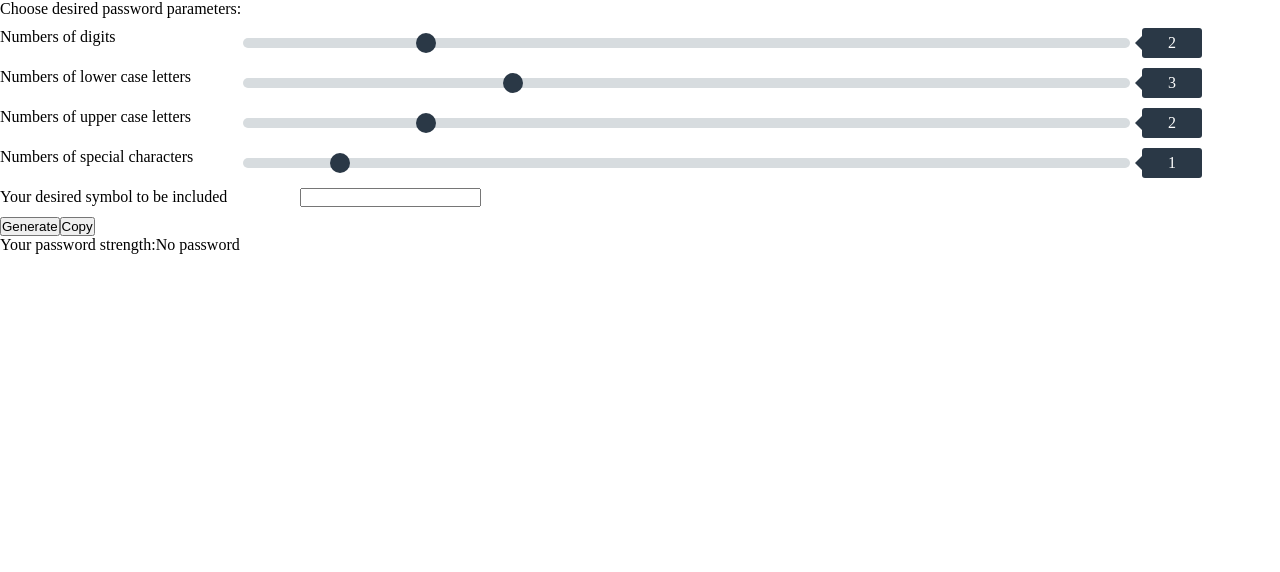
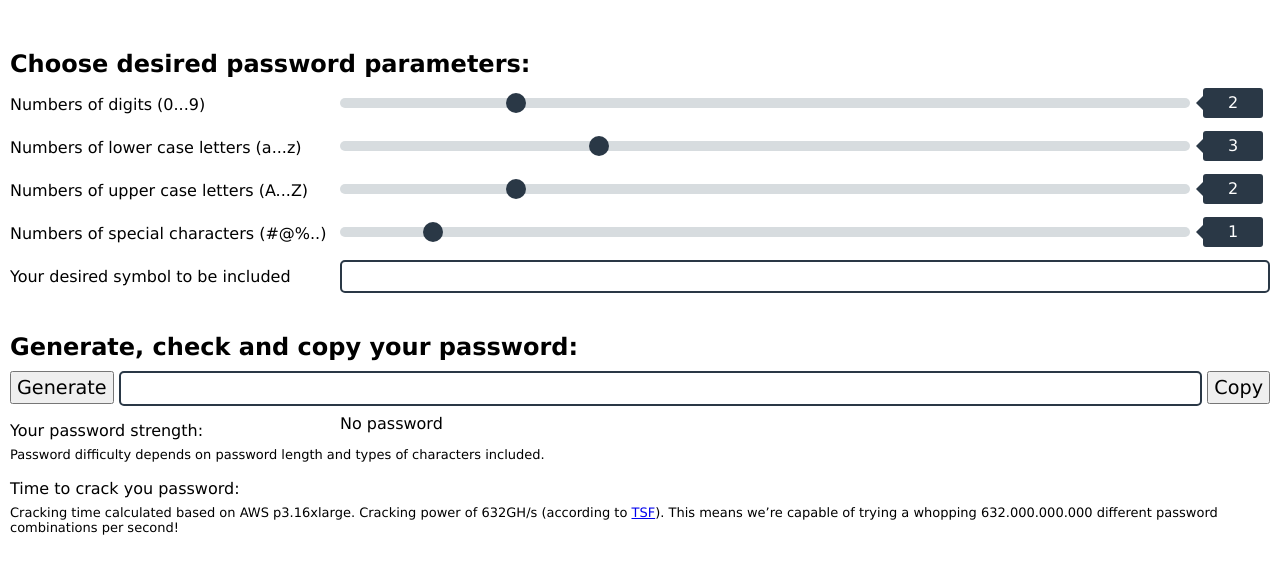
Before and after one commit to nevtemu/password, a plain HTML site: page index.html in a window 1280 px wide. Drawn offline with Linux system fonts and the light colour scheme.

Commit message:
Changed styles

```diff
--- a/index.html
+++ b/index.html
@@ -13,7 +13,7 @@
     <div class="heading">Choose desired password parameters:</div>
     <!-- Numbers -->
     <div class="row">
-      <div class="label">Numbers of digits</div>
+      <div class="label">Numbers of digits (0...9)</div>
       <div class="slider">
         <input class="sliderRange" id="number" name="rangeInput" type="range" value="2" min="0" max="10">
         <span class="sliderValue" id="numberValue">0</span>
@@ -21,7 +21,7 @@
     </div>
     <!-- lower letters -->
     <div class="row">
-      <div class="label">Numbers of lower case letters</div>
+      <div class="label">Numbers of lower case letters (a...z)</div>
       <div class="slider">
         <input class="sliderRange" id="lowerCase" name="rangeInput" type="range" value="3" min="0" max="10">
         <span class="sliderValue" id="lowerCaseValue">0</span>
@@ -29,7 +29,7 @@
     </div>
     <!-- upper letters -->
     <div class="row">
-      <div class="label">Numbers of upper case letters</div>
+      <div class="label">Numbers of upper case letters (A...Z)</div>
       <div class="slider">
         <input class="sliderRange" id="upperCase" name="rangeInput" type="range" value="2" min="0" max="10">
         <span class="sliderValue" id="upperCaseValue">0</span>
@@ -37,7 +37,7 @@
     </div>
     <!-- special characters -->
     <div class="row">
-      <div class="label">Numbers of special characters</div>
+      <div class="label">Numbers of special characters (#@%..)</div>
       <div class="slider">
         <input class="sliderRange" id="special" name="rangeInput" type="range" value="1" min="0" max="10">
         <span class="sliderValue" id="specialValue">0</span>
@@ -48,14 +48,23 @@
       <div class="label">Your desired symbol to be included</div>
       <input type="text" name="own" id="own">
     </div>
-
+    <!-- Output -->
+    <div class="heading">Generate, check and copy your password:</div>
     <div class="row">
-      <input type="button" value="Generate" onclick="generate()">
+      <input type="button" class="button" value="Generate" onclick="generate()">
       <div class="output" id="output">
-      </div><input type="button" value="Copy" onclick="copy()">
+      </div><input type="button" class="button" value="Copy" onclick="copy()">
     </div>
-
-    <div class="strength"><span>Your password strength:</span><span id="strength">No password</span></div>
+    <div class="row">
+      <div class="label">Your password strength:</div>
+      <div id="strength">No password</div>
+    </div>
+    <div class="exp">Password difficulty depends on password length and types of characters included.</div>
+    <div class="row">
+      <div class="label">Time to crack you password:</div>
+      <div id="time"></div>
+    </div>
+    <div class="exp">Cracking time calculated based on AWS p3.16xlarge. Cracking power of 632GH/s (according to <a href="https://www.thesecurityfactory.be/password-cracking-speed/">TSF</a>). This means we’re capable of trying a whopping 632.000.000.000 different password combinations per second!</div>
 
 </body>
 </html>
--- a/script.js
+++ b/script.js
@@ -1,5 +1,6 @@
 const password = document.querySelector("#output");
 const strength = document.querySelector("#strength");
+const timeToCrack = document.querySelector("#time");
 function generateRandom (what, howMany) {
     let out = "";
     let charLength, charPosition;
@@ -84,9 +85,11 @@ for (let field of range){
 function calculateDifficulty (pass){
     const passLength = pass.length;
     let passChar = 0;
+    // const numberTest = RegExp("^(?=.*\d)");
     const numberTest = RegExp("^(?=.*[0-9])");
     const lowerCaseTest = RegExp("^(?=.*[a-z])");
     const upperCaseTest = RegExp("^(?=.*[A-Z])");
+    // const specialTest = RegExp("^(?=.*[\W])"); // all non-word characters (alphanumeric and underscore)
     const specialTest = RegExp("^(?=.*[!@#%\-\/\;\:\>\<\=\_\`\~\"\|\{\}\$\?\^\*\+\.\&\'\,])");
     if (numberTest.test(pass)){passChar+=10};
     if (lowerCaseTest.test(pass)){passChar+=25};
@@ -97,5 +100,6 @@ function calculateDifficulty (pass){
     let timeToSolve = Number(combinations/CRACKING_POWER); //in seconds
     let difficulty = timeToSolve > 0 ? (timeToSolve > 60? ( timeToSolve > 3600 ? (timeToSolve > 86400 ? (timeToSolve > 31536000? `${Math.ceil(timeToSolve/31536000)} years`: `${Math.ceil(timeToSolve/86400)} days`): `${Math.ceil(timeToSolve/3600)} hrs`): `${Math.ceil(timeToSolve/60)} min`): `${Math.ceil(timeToSolve)} sec`) : `instant`;
     // let timeToSolve = new Date(Number(combinations/CRACKING_POWER) * 1000).toISOString();
-    console.log(difficulty);
+    // console.log(difficulty);
+    timeToCrack.innerHTML = difficulty;
 }
--- a/style.css
+++ b/style.css
@@ -1,9 +1,21 @@
 *{
   padding: 0;
   margin: 0;
+  font-family: Verdana, Geneva, Tahoma, sans-serif;
+}
+body {
+  padding: 10px;
 }
 *, *:before, *:after {
   box-sizing: border-box;
+}
+.label{
+
+}
+.heading{
+font-size: x-large;
+font-weight: 600;
+margin-top: 40px;
 }
 .strong{
     color:green;
@@ -21,16 +33,27 @@
 display:flex;
 flex-direction:row;
 margin-top: 10px;
+height: 33px;
 }
 .label{
-  width:300px;
+  width:330px;
+  display:flex;
+  align-items: center;
 }
-.slider {
-  width: 100%;
+#own{
+  font-size: larger;
+  padding: 2px;
+  text-align: center;
+  letter-spacing: 2px;
+  border-radius: 5px;
+  border: 2px solid #2a3846;
+}
+.slider, #own {
+  width: calc(100% - 330px);
 }
 .sliderRange {
   -webkit-appearance: none;
-  width: calc(100% - (150px));
+  width: calc(100% - (80px));
   height: 10px;
   border-radius: 5px;
   background: #d7dcdf;
@@ -86,3 +109,23 @@ input::-moz-focus-inner, input::-moz-focus-outer {
 .sliderRange::-webkit-slider-thumb:hover {
   box-shadow: 0 0 0 3px #fff, 0 0 0 6px #2a3846;
 }
+
+
+
+.output{
+  border: 2px solid #2a3846;
+  height: 35px;
+  width: 100%;
+  margin: 0 5px;
+  font-size: x-large;
+  border-radius: 5px;
+  text-align: center;
+  color: darkblue
+}
+.button{
+  font-size: larger;
+  padding: 0 5px;
+}
+.exp{
+  font-size: small;
+}
```
